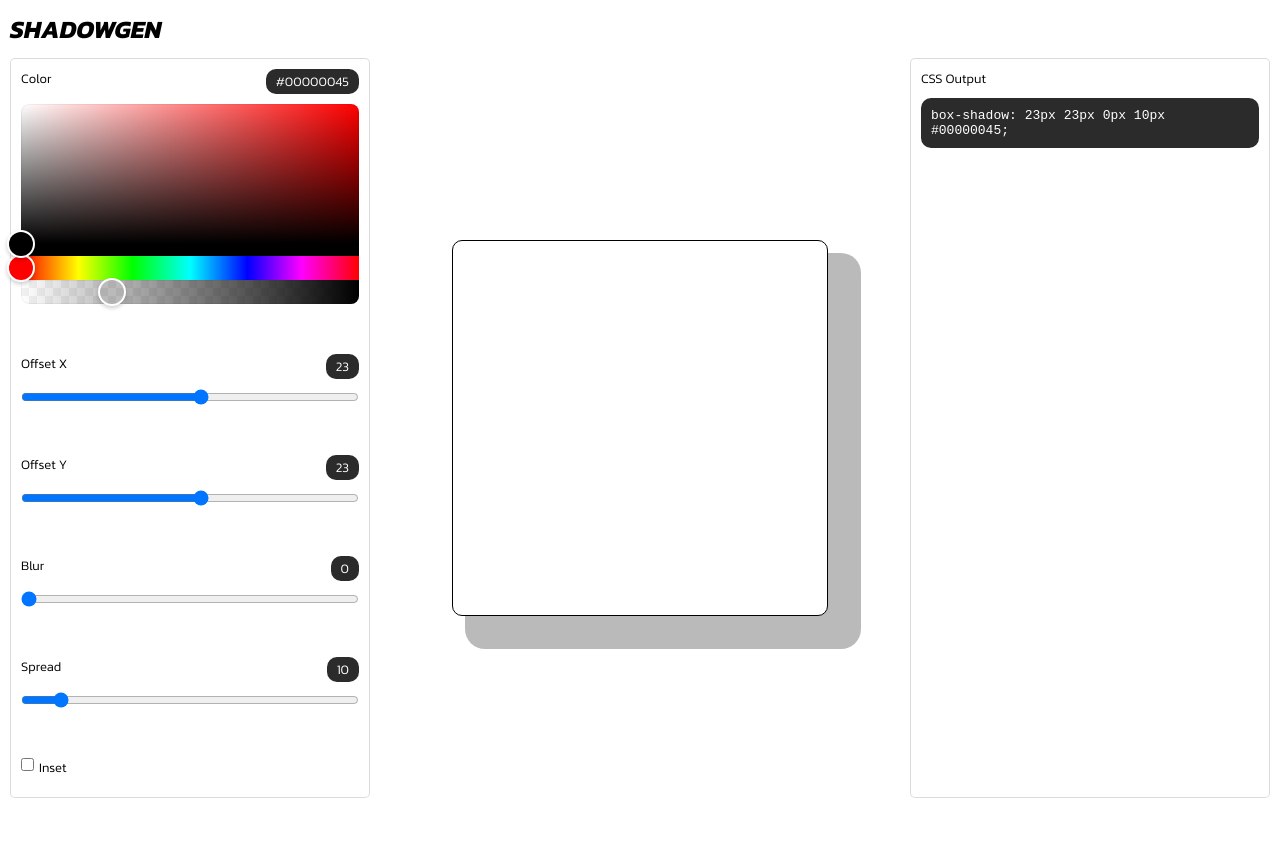
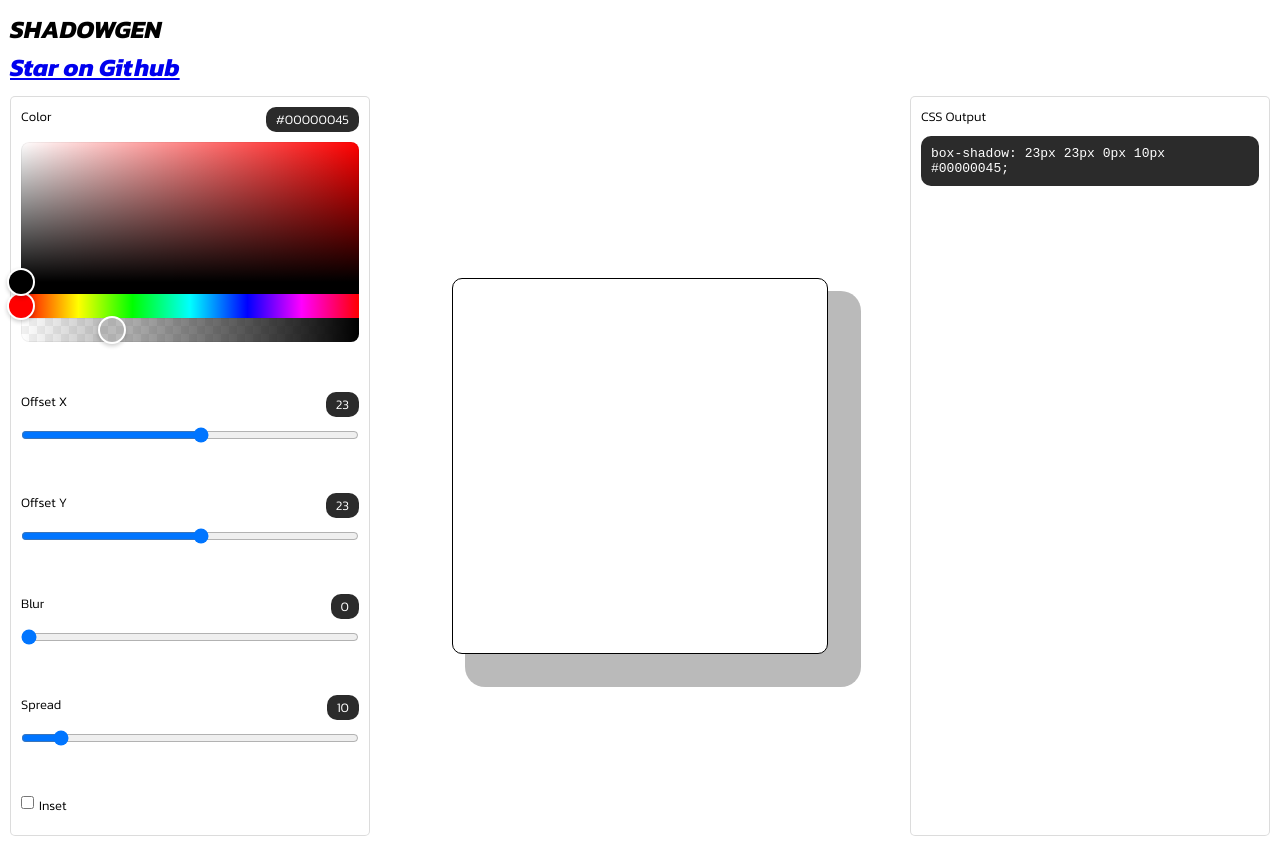
Before and after one commit to daviduzondu/Shadowgen, a React (Vite) app: page / in a window 1280 px wide. Before the commit the page ends 808 px from the top, so only its background shows below. Built offline with nearby package versions, Linux system fonts and the light colour scheme.

Commit message:
Added a star on Github button

```diff
--- a/index.html
+++ b/index.html
@@ -1,13 +1,17 @@
 <!DOCTYPE html>
 <html lang="en">
+
 <head>
   <meta charset="UTF-8" />
   <link rel="icon" type="image/svg+xml" href="/vite.svg" />
   <meta name="viewport" content="width=device-width, initial-scale=1.0" />
   <title>Shadow Generator</title>
 </head>
+
 <body>
   <div id="root"></div>
   <script type="module" src="/src/main.jsx"></script>
+  <script async defer src="https://buttons.github.io/buttons.js"></script>
 </body>
+
 </html>
--- a/src/components/Header.jsx
+++ b/src/components/Header.jsx
@@ -4,6 +4,7 @@ function Header() {
     return (
         <div className='Header'>
             <div>SHADOWGEN</div>
+            <a class="github-button" href="https://github.com/daviduzondu/shadowgen" data-color-scheme="no-preference: light; light: light; dark: dark;" data-size="large" data-show-count="true" aria-label="Star daviduzondu/shadowgen on GitHub">Star on Github</a>
         </div>
     )
 }
```
Lines whose indentation alone changed are shown as unchanged.
